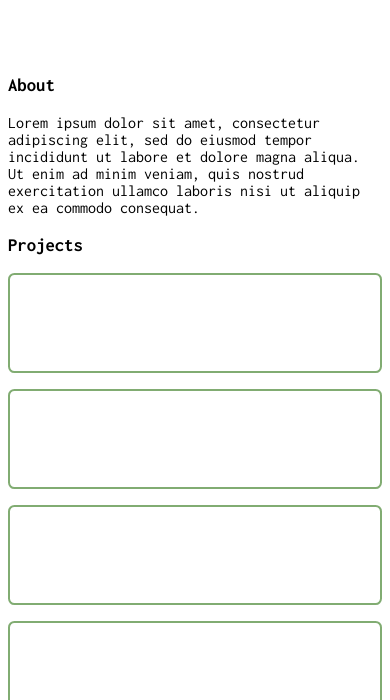
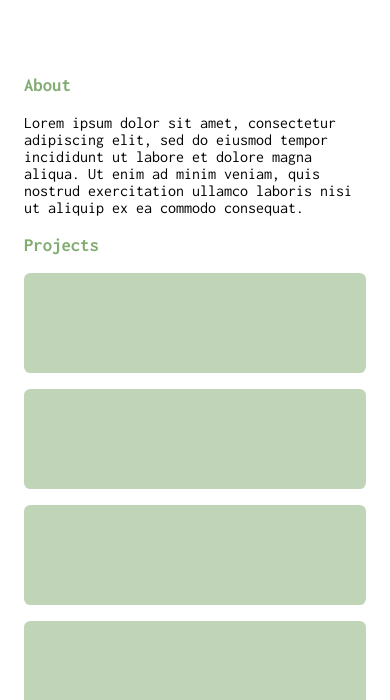
Before and after one commit to clairedotcom/portfolio-site, a plain HTML site: page index.html in a window 390 px wide. Shown: the part 144-844 px from the top of the page. Drawn offline with Linux system fonts and the light colour scheme.

Commit message:
Update responsive margins, section headers, and project placeholders

```diff
--- a/style.css
+++ b/style.css
@@ -6,6 +6,10 @@
 
 body {
     font-family: Inconsolata;
+}
+
+h3 {
+    color: var(--accent-text-color);
 }
 
 .content {
@@ -50,7 +54,8 @@ body {
 .project-card {
     width: 100%;
     height: 100px;
-    border: 2px solid var(--accent-text-color);
+    background-color: var(--accent-text-color);
+    opacity: 0.5;
     border-radius: 0.4rem;
     box-sizing: border-box;
 }
@@ -61,3 +66,9 @@ body {
         grid-template-columns: 1fr;
     }
 }
+
+@media (max-width: 860px) {
+    .content {
+        margin: 3rem 1rem;
+    }
+}
```
